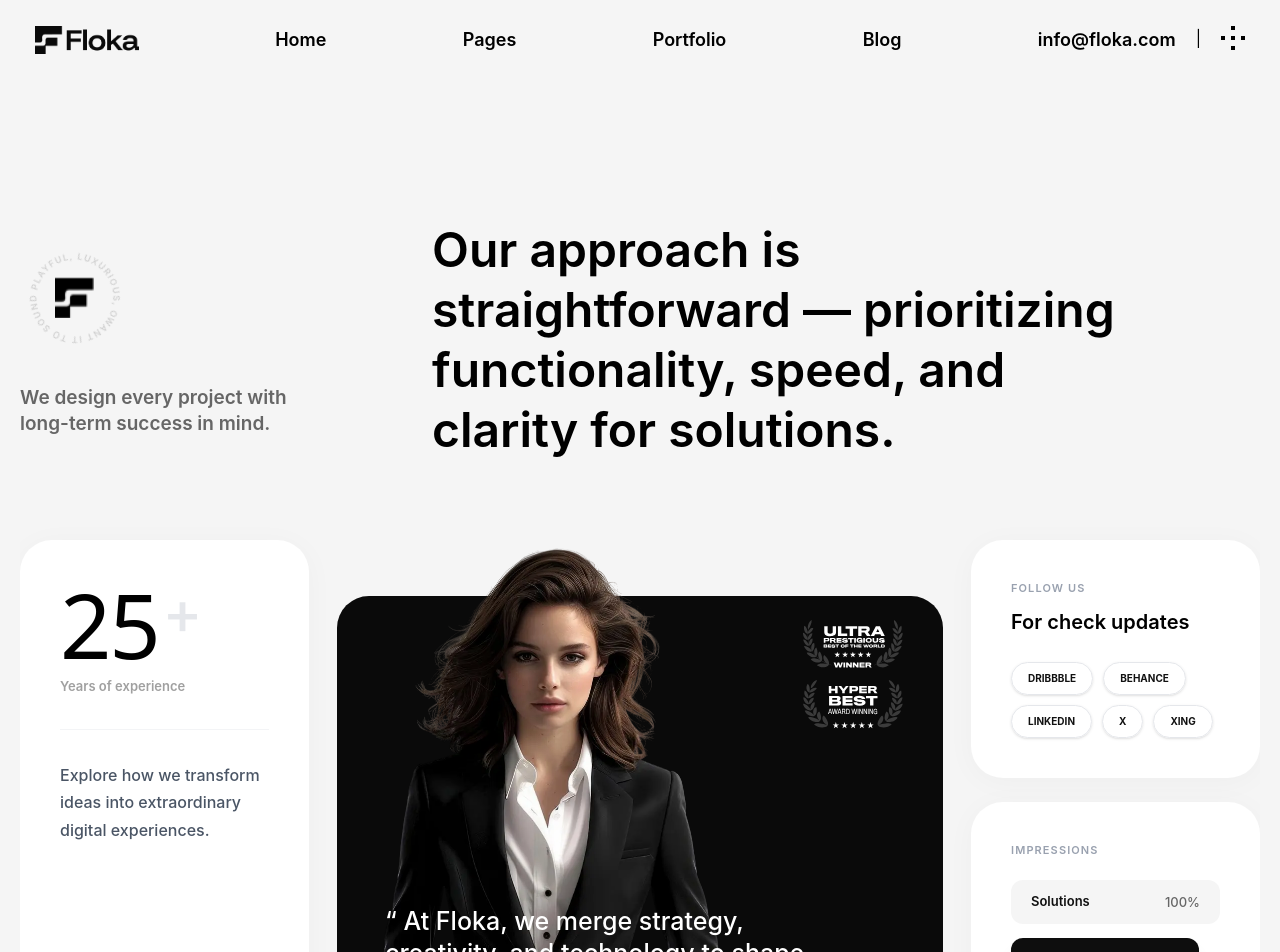
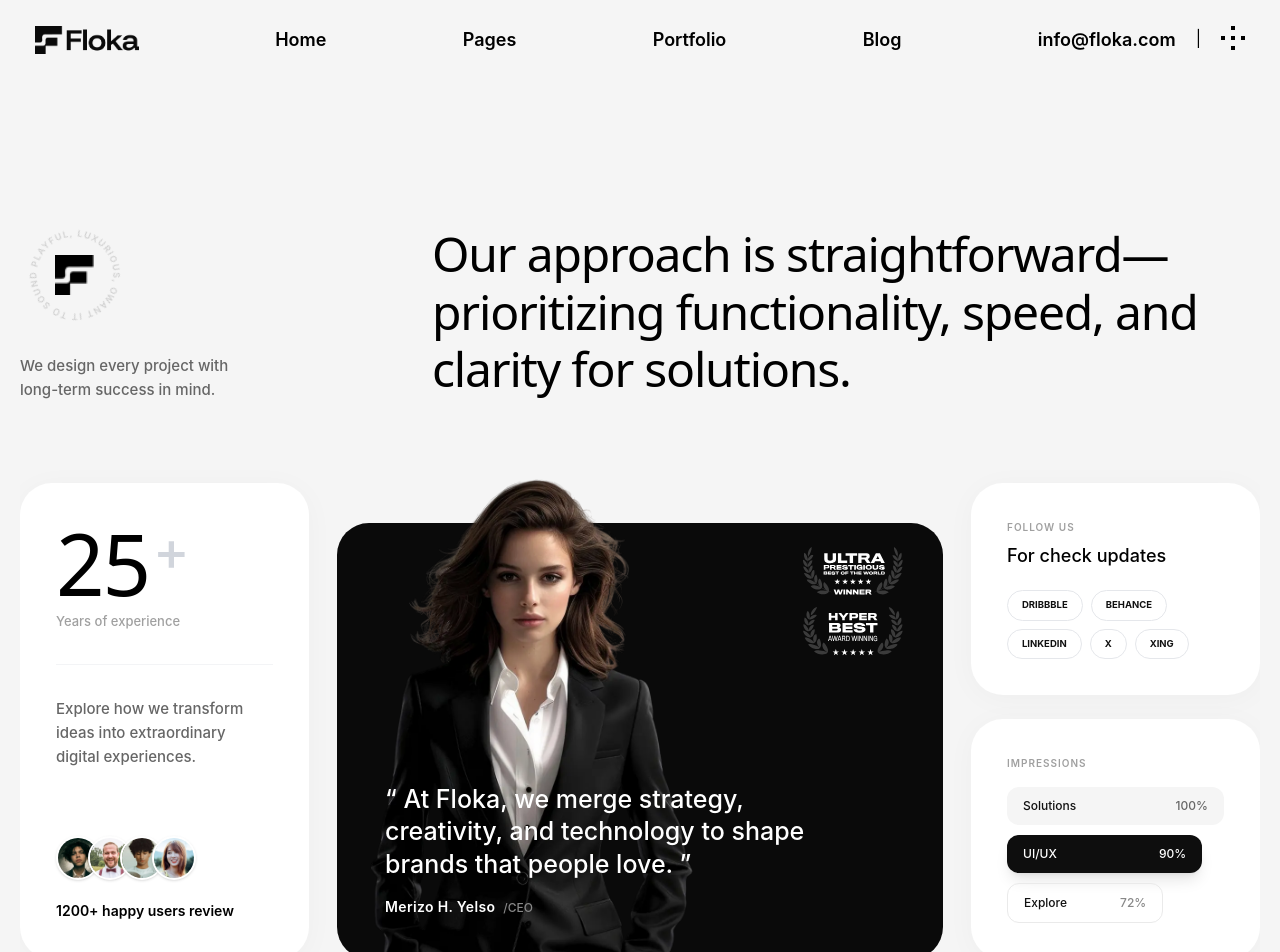
Before and after one commit to AI-Akash11/SM-Technology-Task-01, a React (Vite) app: page / in a window 1280 px wide. Shown: the top 952 px of the page. Built offline with nearby package versions, Linux system fonts and the light colour scheme.

Commit message:
updated approach section according to the requirements

```diff
--- /dev/null
+++ b/get-floka.js
@@ -0,0 +1,30 @@
+const puppeteer = require('puppeteer');
+const fs = require('fs');
+
+(async () => {
+  try {
+    console.log('Launching browser...');
+    const browser = await puppeteer.launch({ headless: "new" });
+    const page = await browser.newPage();
+
+    // Set a realistic user agent
+    await page.setUserAgent('Mozilla/5.0 (Windows NT 10.0; Win64; x64) AppleWebKit/537.36 (KHTML, like Gecko) Chrome/120.0.0.0 Safari/537.36');
+    await page.setViewport({ width: 1440, height: 900 });
+
+    console.log('Navigating to Floka...');
+    await page.goto('https://floka.casethemes.net/home-1-onepage/', { waitUntil: 'networkidle2', timeout: 60000 });
+
+    console.log('Taking screenshot...');
+    await page.screenshot({ path: 'floka-screenshot.png', fullPage: true });
+
+    // Also get the outerHTML of the Approach section or the whole body
+    console.log('Extracting DOM...');
+    const html = await page.content();
+    fs.writeFileSync('floka-dom.html', html);
+
+    await browser.close();
+    console.log('Done.');
+  } catch (err) {
+    console.error('Error:', err);
+  }
+})();
--- a/src/components/LandingPage/ApproachSection/ApproachContent.jsx
+++ b/src/components/LandingPage/ApproachSection/ApproachContent.jsx
@@ -5,27 +5,27 @@ const ApproachContent = () => {
     <div className="grid grid-cols-1 md:grid-cols-2 lg:grid-cols-12 gap-5 md:gap-6 lg:gap-7 items-stretch">
 
       {/*LEFT CARD */}
-      <div className="order-1 md:order-1 lg:order-1 lg:col-span-3 bg-white rounded-[32px] p-8 xl:p-10 flex flex-col shadow-[0_4px_30px_rgba(0,0,0,0.03)] w-full h-full">
+      <div className="order-1 md:order-1 lg:order-1 lg:col-span-3 bg-white rounded-[32px] p-7 xl:p-9 flex flex-col shadow-[0_4px_30px_rgba(0,0,0,0.03)] w-full h-full">
         <div>
           <div className="flex items-start mt-2">
-            <span className="text-[75px] xl:text-[90px] leading-[0.8] font-heading font-medium tracking-tight text-black">
+            <span className="text-[70px] xl:text-[85px] leading-[0.85] font-heading font-medium tracking-tight text-black">
               25
             </span>
-            <span className="text-[50px] xl:text-[60px] leading-[0.8] font-medium text-gray-200 ml-1">
+            <span className="text-[45px] xl:text-[55px] leading-[0.85] font-medium text-gray-300 ml-1">
               +
             </span>
           </div>
-          <p className="text-[#a0a0a0] text-[13px] mt-4 font-semibold pb-8">Years of experience</p>
+          <p className="text-[#a0a0a0] text-[12px] xl:text-[13px] mt-3 font-medium pb-6 xl:pb-8">Years of experience</p>
 
-          <div className="h-px bg-gray-100 w-full mb-8"></div>
+          <div className="h-px bg-gray-100 w-full mb-6 xl:mb-8"></div>
 
-          <p className="text-gray-600 border-none text-[15px] xl:text-[16px] leading-[1.7] mb-10 font-medium pr-2">
+          <p className="text-[#666666] text-[14px] xl:text-[15px] leading-[1.6] mb-8 xl:mb-10 font-medium pr-2">
             Explore how we transform ideas into extraordinary digital experiences.
           </p>
         </div>
 
         <div className="mt-auto">
-          <div className="flex -space-x-3 mb-5">
+          <div className="flex -space-x-3 mb-4 xl:mb-5">
             <img src="/approach-person-img1.webp" alt="Reviewer" className="w-10 h-10 xl:w-11 xl:h-11 rounded-full border-2 border-white object-cover shadow-sm bg-gray-100" />
             <img src="/approach-person-img2.webp" alt="Reviewer" className="w-10 h-10 xl:w-11 xl:h-11 rounded-full border-2 border-white object-cover shadow-sm bg-gray-100" />
             <img src="/approach-person-img3.webp" alt="Reviewer" className="w-10 h-10 xl:w-11 xl:h-11 rounded-full border-2 border-white object-cover shadow-sm bg-gray-100" />
@@ -36,8 +36,8 @@ const ApproachContent = () => {
       </div>
 
       {/* CENTER CARD  */}
-      <div className="order-3 md:order-3 lg:order-2 md:col-span-2 lg:col-span-6 flex flex-col relative pt-12 md:pt-14 min-h-[480px] lg:min-h-0 w-full h-full">
-        <div className="absolute inset-x-0 bottom-0 top-12 md:top-14 bg-[#0a0a0a] rounded-[32px] z-0"></div>
+      <div className="order-3 md:order-3 lg:order-2 md:col-span-2 lg:col-span-6 flex flex-col relative pt-6 md:pt-10 min-h-[440px] lg:min-h-0 w-full h-full">
+        <div className="absolute inset-x-0 bottom-0 top-6 md:top-10 bg-[#0a0a0a] rounded-[32px] z-0"></div>
 
         <div className="relative z-10 flex-1 flex flex-col h-full w-full pb-10">
 
@@ -55,7 +55,7 @@ const ApproachContent = () => {
           />
 
           {/* Bottom Overlaid Text */}
-          <div className="relative z-30 mt-auto px-8 md:px-10 xl:px-12 flex flex-col justify-end pt-48">
+          <div className="relative z-30 mt-auto px-8 md:px-10 xl:px-12 flex flex-col justify-end pt-32 xl:pt-48">
             <p className="text-white font-medium text-[19px] md:text-[23px] lg:text-[25px] leading-[1.3] mb-4 max-w-sm xl:max-w-md">
               “ At Floka, we merge strategy, creativity, and technology to shape brands that people love. ”
             </p>
@@ -71,14 +71,14 @@ const ApproachContent = () => {
       <div className="order-2 md:order-2 lg:order-3 md:col-span-1 lg:col-span-3 flex flex-col gap-5 md:gap-6 w-full h-full">
 
         {/* Right Top Card */}
-        <div className="bg-white rounded-[32px] p-8 xl:p-10 shadow-[0_4px_30px_rgba(0,0,0,0.03)] flex-1 flex flex-col justify-between h-full">
+        <div className="bg-white rounded-[32px] p-7 xl:p-9 shadow-[0_4px_30px_rgba(0,0,0,0.03)] flex-1 flex flex-col justify-between h-full">
           <div>
-            <p className="text-gray-400 text-[10px] sm:text-[11px] mb-2 uppercase font-semibold tracking-widest">Follow us</p>
-            <p className="text-black text-[18px] sm:text-[20px] font-semibold mb-6">For check updates</p>
+            <p className="text-[#a0a0a0] text-[9.5px] sm:text-[10px] mb-1.5 uppercase font-semibold tracking-widest">Follow us</p>
+            <p className="text-black text-[16px] sm:text-[18px] font-medium mb-5">For check updates</p>
           </div>
-          <div className="flex flex-wrap gap-2.5 mt-auto">
+          <div className="flex flex-wrap gap-x-2 gap-y-2 mt-auto">
             {['DRIBBBLE', 'BEHANCE', 'LINKEDIN', 'X', 'XING'].map(social => (
-              <div key={social} className="border border-gray-200 rounded-full py-2 px-4 shadow-sm text-[10px] font-bold text-[#111111] cursor-pointer hover:bg-gray-50 transition-colors uppercase">
+              <div key={social} className="border border-gray-200 rounded-full py-[7px] px-[14px] text-[9.5px] font-bold text-[#111111] cursor-pointer hover:bg-gray-50 transition-colors uppercase whitespace-nowrap">
                 {social}
               </div>
             ))}
@@ -86,24 +86,24 @@ const ApproachContent = () => {
         </div>
 
         {/* Right Bottom Card */}
-        <div className="bg-white rounded-[32px] p-8 xl:p-10 shadow-[0_4px_30px_rgba(0,0,0,0.03)] flex-1 flex flex-col justify-between h-full">
-          <p className="text-gray-400 text-[10px] sm:text-[11px] mb-5 uppercase font-semibold tracking-widest">Impressions</p>
+        <div className="bg-white rounded-[32px] p-7 xl:p-9 shadow-[0_4px_30px_rgba(0,0,0,0.03)] flex-1 flex flex-col justify-between h-full">
+          <p className="text-[#a0a0a0] text-[9.5px] sm:text-[10px] mb-4 uppercase font-semibold tracking-widest">Impressions</p>
 
-          <div className="flex flex-col gap-3.5 mt-auto">
+          <div className="flex flex-col gap-2.5 mt-auto">
             {/* Pill 1 */}
-            <div className="bg-[#f5f5f5] rounded-xl flex justify-between items-center px-4 md:px-5 py-3 w-full">
-              <span className="text-[#111111] font-semibold text-[13px]">Solutions</span>
-              <span className="text-[#666666] text-[13px] font-medium leading-none">100%</span>
+            <div className="bg-[#f5f5f5] rounded-xl flex justify-between items-center px-4 py-[10px] w-full">
+              <span className="text-[#111111] font-medium text-[12px]">Solutions</span>
+              <span className="text-[#666666] text-[12px] font-medium leading-none">100%</span>
             </div>
             {/* Pill 2 */}
-            <div className="bg-[#0e0e0e] rounded-xl flex justify-between items-center px-4 md:px-5 py-3 shadow-lg w-[90%]">
-               <span className="text-white font-semibold text-[13px]">UI/UX</span>
-               <span className="text-white font-semibold text-[13px] leading-none">90%</span>
+            <div className="bg-[#0e0e0e] rounded-xl flex justify-between items-center px-4 py-[10px] shadow-lg w-[90%]">
+               <span className="text-white font-medium text-[12px]">UI/UX</span>
+               <span className="text-white font-medium text-[12px] leading-none">90%</span>
             </div>
             {/* Pill 3 */}
-            <div className="border border-[#eaeaea] rounded-xl flex justify-between items-center px-4 md:px-5 py-3 w-[72%]">
-               <span className="text-[#111111] font-semibold text-[13px]">Explore</span>
-               <span className="text-[#888888] text-[13px] font-medium leading-none">72%</span>
+            <div className="border border-[#eaeaea] rounded-xl flex justify-between items-center px-4 py-[10px] w-[72%]">
+               <span className="text-[#111111] font-medium text-[12px]">Explore</span>
+               <span className="text-[#888888] text-[12px] font-medium leading-none">72%</span>
             </div>
           </div>
         </div>
--- a/src/components/LandingPage/ApproachSection/ApproachHeading.jsx
+++ b/src/components/LandingPage/ApproachSection/ApproachHeading.jsx
@@ -31,13 +31,17 @@ const ApproachHeading = () => {
                 />
             </div>
             {/* text */}
-            <div className="mt-8">
-                <p className="text-[#666666] font-semibold sm:text-[19px] leading-snug">We design every project with long-term success in mind.</p>
+            <div className="mt-5 lg:mt-6">
+                <p className="text-[#666666] font-medium text-[14px] sm:text-[15px] leading-relaxed max-w-[240px]">We design every project with long-term success in mind.</p>
             </div>
             </div>
             {/* right side */}
-            <div className="col-span-7 lg:col-span-6 ml-0 lg:ml-10 mt-5 md:mt-0">
-                <p className="text-black font-semibold text-3xl md:text-4xl xl:text-5xl leading-tight">Our approach is straightforward — prioritizing functionality, speed, and clarity for solutions.</p>
+            <div className="col-span-2 sm:col-span-1 md:col-span-7 lg:col-span-7 mt-8 md:mt-0 lg:pl-10">
+                <h2 className="text-black font-medium text-[32px] md:text-[40px] lg:text-[44px] xl:text-[48px] leading-[1.2] tracking-tight max-w-[800px]">
+                    Our approach is straightforward— <br className="hidden md:block"/>
+                    prioritizing functionality, speed, and <br className="hidden md:block"/>
+                    clarity for solutions.
+                </h2>
             </div>
 
         </div>
```
